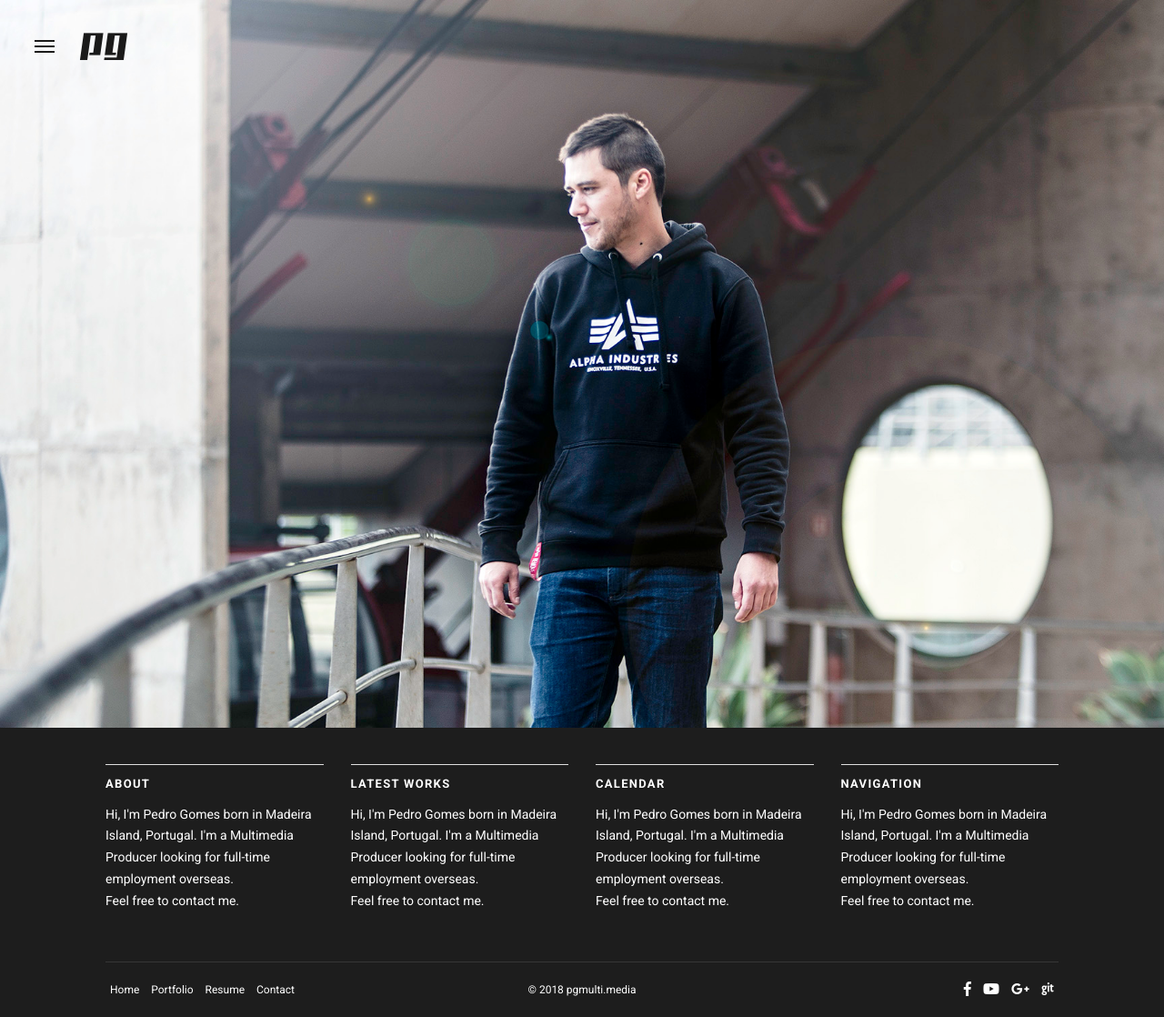
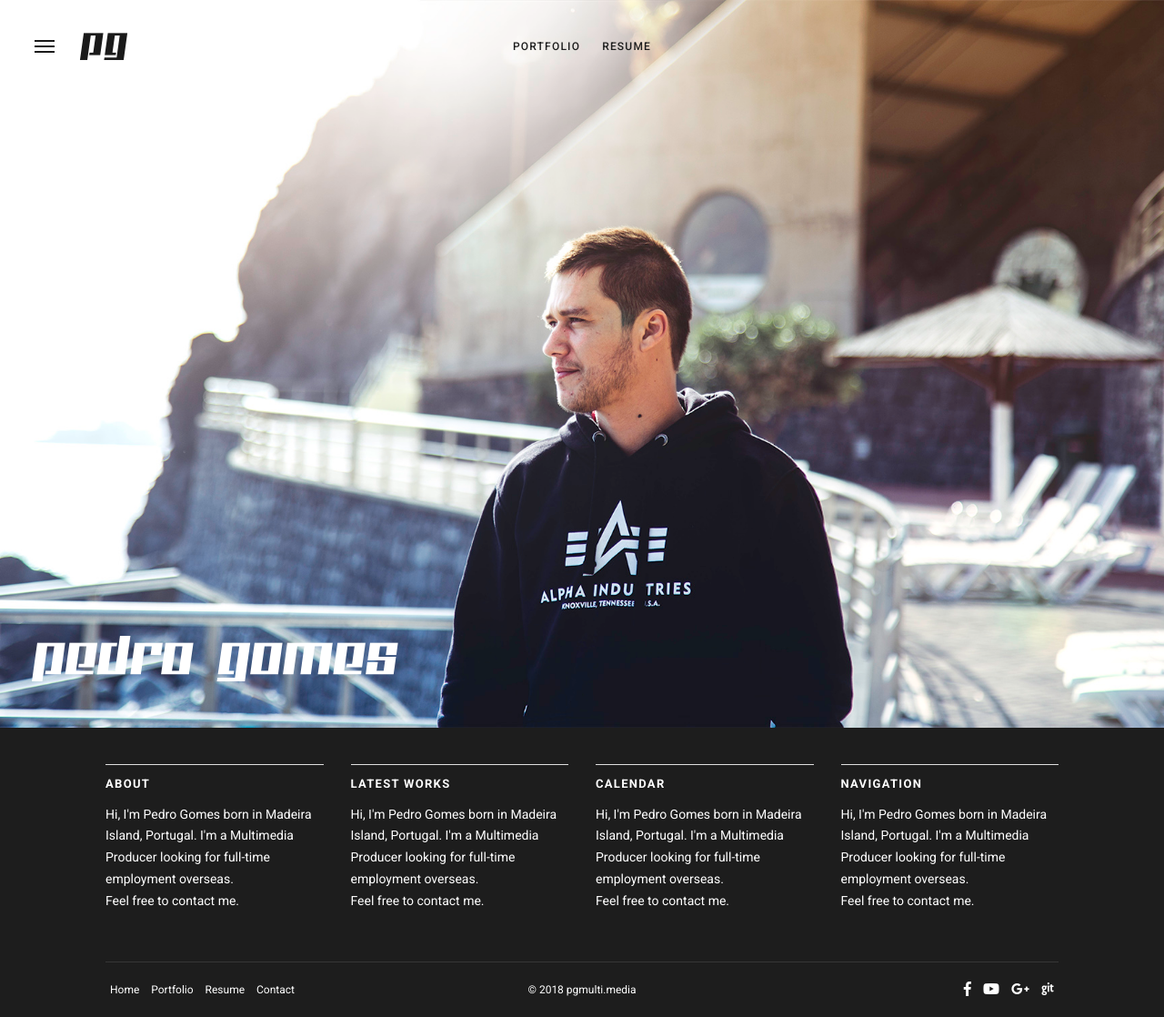
Before and after one commit to maddec01/SitePGMM, a PHP site: page / in a window 1280 px wide. Shown: the whole page at 91% size. Run offline with PHP 8.4, Linux system fonts and the light colour scheme; some libraries are stand-ins or nearby versions.

Commit message:
loading animation + index elements

```diff
--- a/css/index.css
+++ b/css/index.css
@@ -1,6 +1,7 @@
 .mainhero {
+    position: relative;
     height: 100vh;
-    background: url(../assets/Main02.jpg) no-repeat center center;
+    background: url(../assets/Main01.jpg) no-repeat center center;
     -webkit-background-size: cover;
     -moz-background-size: cover;
     -o-background-size: cover;
--- a/css/main.css
+++ b/css/main.css
@@ -33,17 +33,58 @@ html {
 .nav .open > a:focus {
     background-color: transparent;
 }
-
-/* Wrappers */
-#wrapper {
-    padding-left: 0;
-    -webkit-transition: all 0.5s ease;
-    -moz-transition: all 0.5s ease;
-    -o-transition: all 0.5s ease;
-    transition: all 0.5s ease;
+/* Loader */
+.loader-background {
+    background: transparent;
+    position: fixed;
+    width: 100%;
+    height: 100vh;
+    transition: all 0.7s ease-in-out;
 }
 
-#wrapper.toggled {
+.loader {
+    position: absolute;
+    left: 50%;
+    top: 40%;
+    width: 60px;
+    height: 60px;
+    background-color: #ba4343;
+    border-radius: 100%;
+    -webkit-animation: sk-pulseScaleOut 0.7s infinite ease-in-out;
+            animation: sk-pulseScaleOut 0.7s infinite ease-in-out;
+}
+
+@-webkit-keyframes sk-pulseScaleOut {
+    0% {
+      -webkit-transform: scale(0);
+              transform: scale(0); }
+    100% {
+      -webkit-transform: scale(1);
+              transform: scale(1);
+      opacity: 0; }
+}
+
+  @keyframes sk-pulseScaleOut {
+    0% {
+        -webkit-transform: scale(0);
+                transform: scale(0);
+    }
+    100% {
+        -webkit-transform: scale(1);
+                transform: scale(1);
+        opacity: 0;
+    }
+}
+/* Wrappers */
+.wrapper {
+    padding-left: 0;
+    -webkit-transition: all .5s ease-in-out;
+    -moz-transition: all .5s ease-in-out;
+    -o-transition: all .5s ease-in-out;
+    transition: all .5s ease-in-out;
+}
+
+.wrapper.toggled {
     margin-left: 280px;
 }
 
@@ -67,17 +108,17 @@ html {
     display: none;
 }
 
-#wrapper.toggled #sidebar-wrapper {
+.wrapper.toggled #sidebar-wrapper {
     width: 280px;
 }
 
 #page-content-wrapper {
+    position: absolute;
     z-index: 100;
     width: 100%;
 }
 
-#wrapper.toggled #page-content-wrapper {
-    position: absolute;
+.wrapper.toggled #page-content-wrapper {
     margin-right: -280px;
 }
 
@@ -94,7 +135,7 @@ html {
 
 .top-nav {
     justify-content: center;
-    padding: 35px 0px;
+    padding: 33px 0px;
 }
 
 .sidebar-nav li {
@@ -115,7 +156,7 @@ html {
     font-style: normal;
     font-weight: 500;
     text-decoration: none;
-    padding: 8px 10px;
+    padding: 8px 12px;
     cursor: pointer;
 }
 
@@ -323,7 +364,6 @@ html {
     padding-left: 5px;
     letter-spacing: 2px;
     transition: all .2s ease-in-out;
-    display: block;
 }
 
 /* Row Col Flexes */
@@ -431,6 +471,11 @@ html {
 
     .nested .col {
         flex-basis: 100%;
+    }
+
+    .top-nav {
+        padding-top: 85px;
+        padding-bottom: 15px;
     }
 
     .footer-bottom-bar .col-span-4 {
--- a/css/portfolio.css
+++ b/css/portfolio.css
@@ -85,10 +85,6 @@
 }
 
 @media all and (max-width: 768px) {
-    .top-nav {
-        padding-top: 85px;
-        padding-bottom: 15px;
-    }
     #portfolio {
         -webkit-column-count: 2;
         -moz-column-count: 2;
--- a/index.php
+++ b/index.php
@@ -28,16 +28,25 @@
 </head>
 
 <body>
-    <div id="wrapper">
+    <div class="loader-background">
+        <div class="loader"></div>
+    </div>
+    <div class="wrapper hidden visuallyhidden">
         <!-- Sidebar -->
         <?php include(ABS_PATH . "/includes/nav.php"); ?>
         <?php include(ABS_PATH . "/includes/fixedlogo.php"); ?>
         <!-- Page Content -->
         <div id="page-content-wrapper">
-            <div class="overlay hidden"></div>
+            <div class="overlay hidden visuallyhidden"></div>
             <section class="section-light">
                 <div class="mainhero">
-                    &nbsp;
+                    <div class="row nested top-nav" >
+                        <a href="portfolio.php">Portfolio</a>
+                        <a href="resume.php">Resume</a>
+                    </div>
+                    <div style="position: absolute; bottom: 0; margin-left: 38px;">
+                        <h1 class="split-text hidden" style="font-size: 50px; color: #fff;">Pedro Gomes</h1>
+                    </div>
                 </div>
             </section>
             <?php include(ABS_PATH . "/includes/footer.php"); ?>
--- a/js/main.js
+++ b/js/main.js
@@ -1,8 +1,19 @@
 $(document).ready(function () {
+    // Loader
+    $('.loader-background').addClass('visuallyhidden');
+    setTimeout(function () {
+        $('.loader-background').addClass('hidden');
+    }, 700);
+    $('.wrapper').removeClass('hidden');
+    setTimeout(function () {
+        $('.wrapper').removeClass('visuallyhidden');
+    }, 200);
+
+    // Hamburger, overlay, fixed logo toggles
     var trigger = $('.hamburger'),
         overlay = $('.overlay'),
         hamblogo = $('.hamb-logo'),
-       isClosed = false;
+        isClosed = false;
 
       trigger.click(function () {
         hamburger_cross();
@@ -39,7 +50,7 @@ $(document).ready(function () {
     }
 
     $('[data-toggle="offcanvas"]').click(function () {
-          $('#wrapper').toggleClass('toggled');
+          $('.wrapper').toggleClass('toggled');
     });
 
     // Footer reveal
@@ -93,4 +104,19 @@ $(document).ready(function () {
 
     //trigger the scroll
     $(window).scroll();
+
+    // split
+    var headline = $('.split-text'),
+        words = headline.text().split(""),
+        html = "";
+
+    setTimeout(function () {
+        $('.split-text').removeClass('hidden');
+        for (var i = 0; i < words.length; i++) {
+            html += "<span>" + words[i] + "</span>";
+            headline.html(html).children().hide().each(function(i) {
+                return $(this).delay(i*100).fadeIn(500);
+            });
+        }
+    }, 800);
 });
--- a/ref.txt
+++ b/ref.txt
@@ -10,6 +10,7 @@ https://codepen.io/sifulislam/pen/NxQZNg
 
 Animate item on scrool:
 http://jsfiddle.net/RokoCB/tw6g2oeu/7/
+https://codepen.io/hartless/pen/NGBMBB
 
 Change style overlap:
 http://jsfiddle.net/flish/T6x4R/
```
Also changed, not shown: contact.php (+5 -2 lines), portfolio.php (+5 -2 lines), resume.php (+5 -2 lines).
